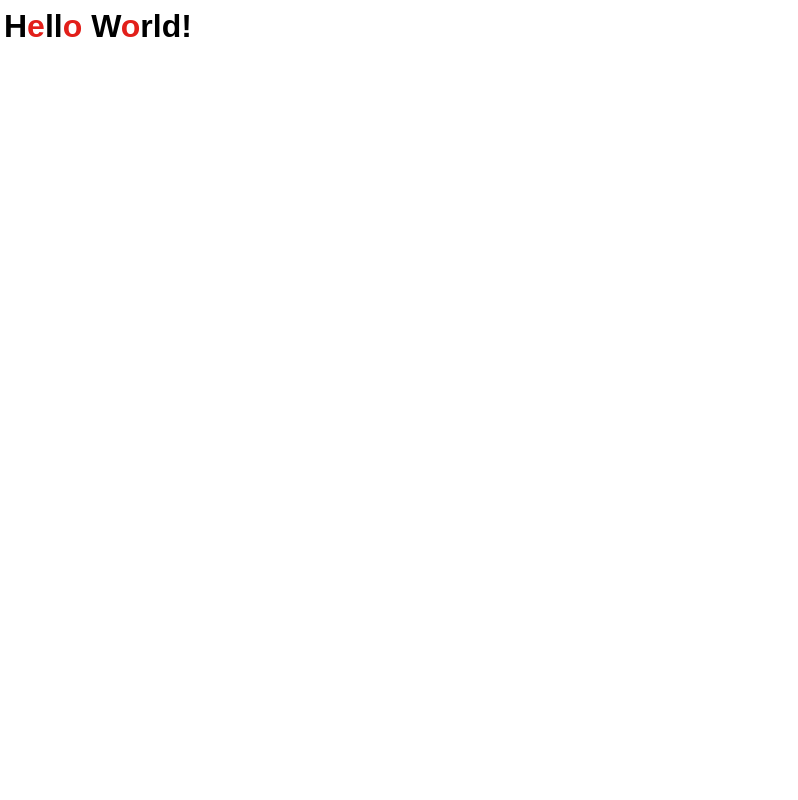
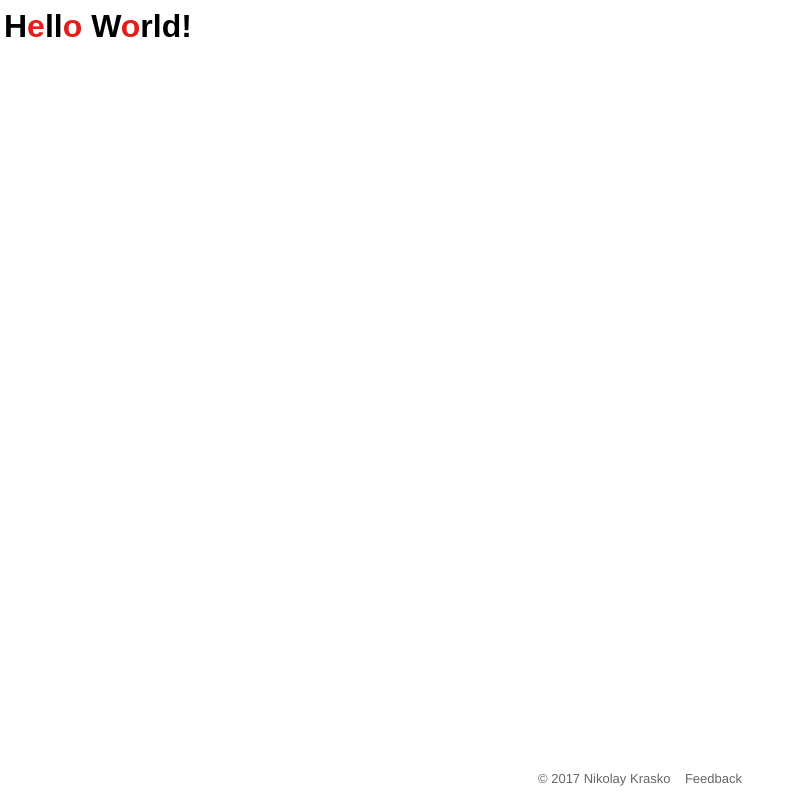
Before and after one commit to goodwinnk/colored-words, a website built with webpack: page index.html in a window 1280 px wide. Shown: the whole page, without its empty margins (0-798 px from the left). Built offline with nearby package versions, Linux system fonts and the light colour scheme.

Commit message:
Footer with copyright and feedback link

```diff
--- a/css/app.css
+++ b/css/app.css
@@ -6,3 +6,31 @@
 
 .cm-s-default .cm-number {color: #e21f1a;}
 .cm-s-default .cm-comment {color: #109432;}
+
+html,
+body {
+    height: 100%;
+}
+
+.wrap {
+    min-height: 100%;
+    height: auto !important;
+    height: 100%;
+    margin: 0 auto -30px;
+}
+
+.footer-push,
+.footer {
+    height: 30px;
+}
+
+.footer {
+    width: 100%;
+    color: #666;
+    font-size: small;
+    text-align: center;
+}
+
+.footer>a {
+    color: #666
+}
--- a/index.html
+++ b/index.html
@@ -9,11 +9,22 @@
           crossorigin="anonymous">
 </head>
 <body>
-    <form>
-        <label>
-            <textarea id="editor">Hello World!</textarea>
-        </label>
-    </form>
+    <div class="wrap">
+        <form>
+            <label>
+                <textarea id="editor">Hello World!</textarea>
+            </label>
+        </form>
+        <div class="footer-push"></div>
+    </div>
+
+    <footer class="footer">
+        © 2017
+        <a href="https://github.com/goodwinnk">Nikolay Krasko</a>
+        <span>&nbsp;&nbsp;</span>
+        <a href="mailto:nikolay.krasko@gmail.com">Feedback</a>
+    </footer>
+
     <script type="text/javascript" src="bundle.js" charset="utf-8"></script>
 
     <script src="https://code.jquery.com/jquery-3.1.1.min.js"
--- a/package.json
+++ b/package.json
@@ -9,8 +9,8 @@
     "codemirror": "5.20.2"
   },
   "devDependencies": {
-    "webpack": "1.13.3",
     "css-loader": "0.25.0",
-    "style-loader": "0.13.1"
+    "style-loader": "0.13.1",
+    "webpack": "^1.13.3"
   }
 }
```
